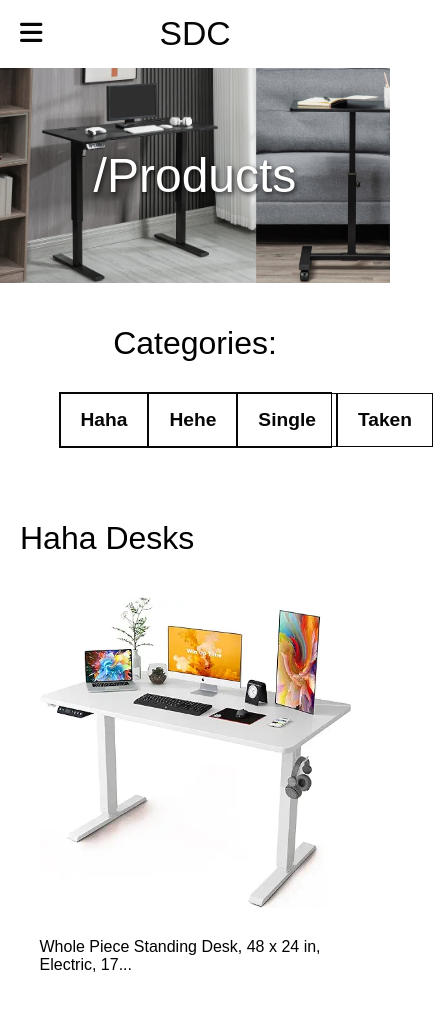
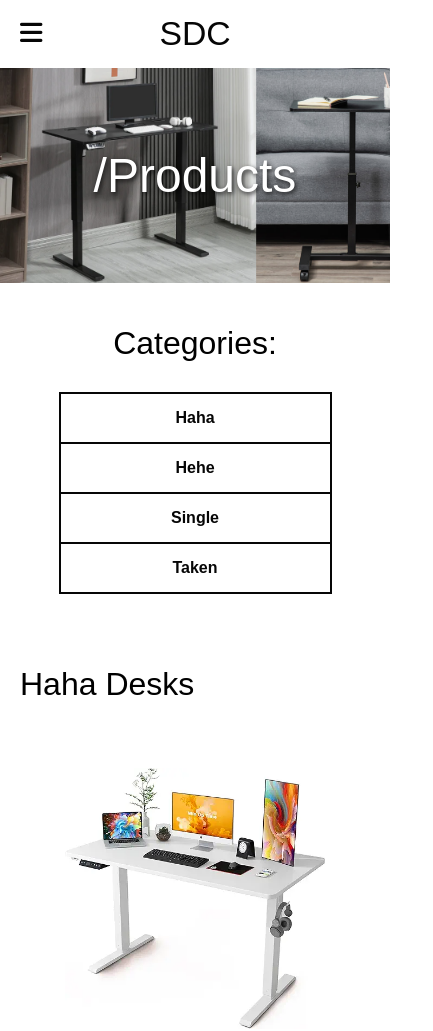
Before and after one commit to HoDoR54/SDC, a plain HTML site: page Products.html in a window 390 px wide. Shown: the top 1031 px of the page, 433 px wide, since content can reach past the window. Drawn offline with Linux system fonts and the light colour scheme; a web font is replaced by a local one.

Commit message:
fix: Products Grid

```diff
--- a/Styles/Home.css
+++ b/Styles/Home.css
@@ -958,14 +958,13 @@ footer {
   font-weight: 400;
 }
 .Cat-Container {
-  width: max-content;
   border: 1px solid rgb(6, 6, 6);
-  display: flex;
+  display: grid;
   align-self: center;
+  grid-template-columns: repeat(4, 1fr);
   width: 70vw;
 }
 .Cat-Container a {
-  flex: 1;
   color: rgb(6, 6, 6);
   text-decoration: none;
   display: flex;
@@ -980,8 +979,8 @@ footer {
   display: flex;
   align-items: center;
   justify-content: center;
-  font-size: 1.2rem;
-  font-weight: 800;
+  font-size: 1rem;
+  font-weight: 600;
   cursor: pointer;
   transition: all 0.3s ease-in-out;
 }
@@ -1522,6 +1521,9 @@ footer {
     font-weight: 400;
   }
   .Product-BoxContainer {
+    grid-template-columns: repeat(2, 1fr);
+  }
+  .Cat-Container {
     grid-template-columns: repeat(2, 1fr);
   }
 }
@@ -1778,4 +1780,11 @@ footer {
     grid-template-columns: repeat(1, 1fr);
     padding: 0 5vw;
   }
-}
+  .Product-Box {
+    margin-bottom: 20px;
+    padding: 10%;
+  }
+  .Cat-Container {
+    grid-template-columns: repeat(1, 1fr);
+  }
+}
```
